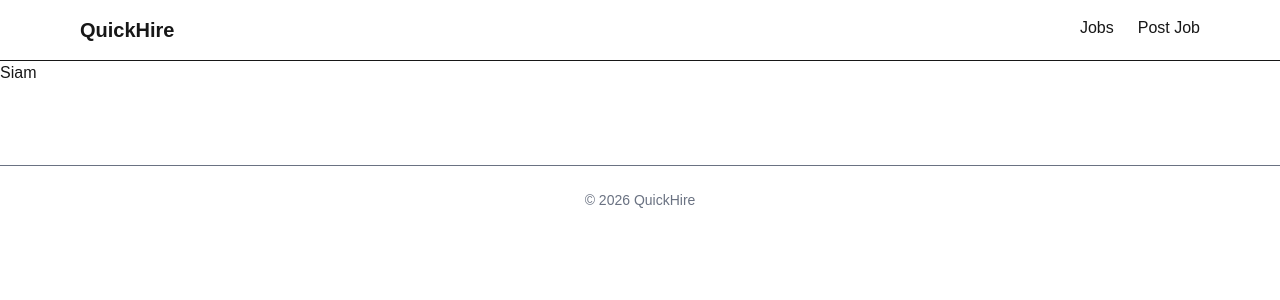
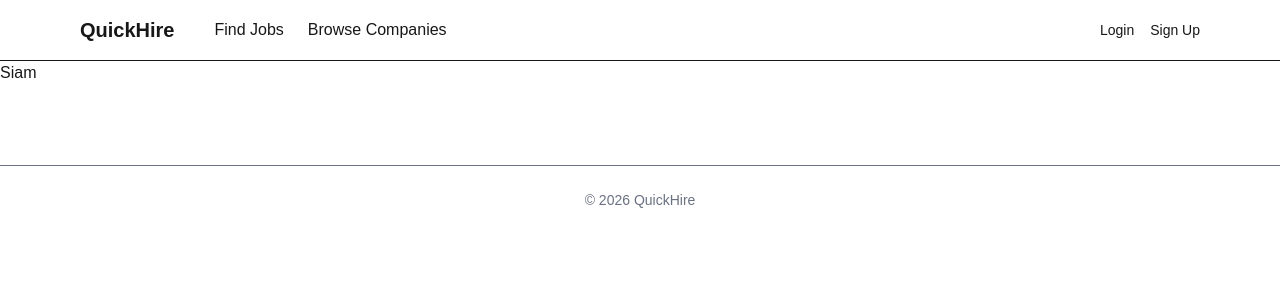
Before and after one commit to siamhossain/quickhire, a Next.js app in the folder frontend/: page / in a window 1280 px wide. Shown: the top 300 px of the page. Built offline with nearby package versions, Linux system fonts and the light colour scheme.

Commit message:
Update navbar layout component

```diff
--- a/frontend/components/layout/Navbar.tsx
+++ b/frontend/components/layout/Navbar.tsx
@@ -4,14 +4,27 @@ export default function Navbar() {
   return (
     <nav className="border-b bg-white">
       <div className="max-w-6xl mx-auto p-4 flex justify-between">
-        <Link href="/" className="font-bold text-xl">
-          QuickHire
-        </Link>
+        <div className="flex items-center">
+            <Link href="/" className="font-bold text-xl pr-10">
+                QuickHire
+            </Link>
 
-        <div className="space-x-6">
-          <Link href="/jobs">Jobs</Link>
-          <Link href="/admin">Post Job</Link>
+            <div className="space-x-6">
+                <Link href="/jobs">Find Jobs</Link>
+                <Link href="/admin">Browse Companies</Link>
+            </div>
         </div>
+
+
+        <div className="flex items-center">
+          <Link href="/login" className="text-sm font-medium">
+            Login
+          </Link>
+          <Link href="/signup" className="ml-4 text-sm font-medium">
+            Sign Up
+          </Link>
+        </div>
+
       </div>
     </nav>
   );
```
